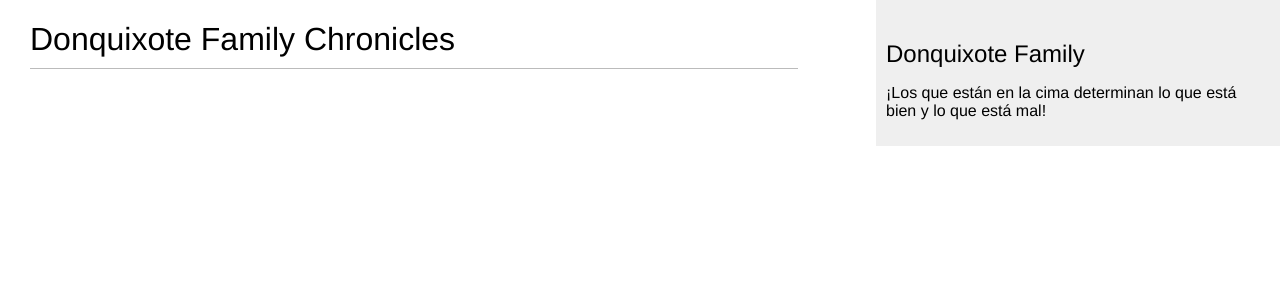
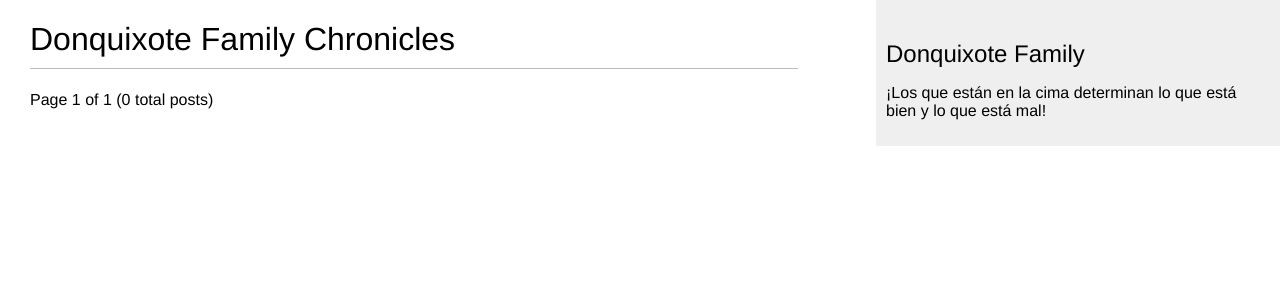
Before and after one commit to Cruz-coder310/donquixote_blog, a Django app: page /chronicles/ in a window 1280 px wide. Shown: the top 300 px of the page. Run offline with Django 5.2, Linux system fonts and the light colour scheme; data that the repository does not hold is empty.

Commit message:
feat(chronicles): add pagination to post list

```diff
--- a/chronicles/views.py
+++ b/chronicles/views.py
@@ -1,11 +1,23 @@
 from django.shortcuts import get_object_or_404, render
+from django.core.paginator import EmptyPage, PageNotAnInteger, Paginator
 
 from .models import Post
 
 
 def post_list(request):
-    posts = Post.published.all()
-    return render(request, "chronicles/post_list.html", {"posts": posts})
+    post_list = Post.published.all()
+    # Pagination with 3 post per page.
+    paginator = Paginator(post_list, 3)
+    page_num = request.GET.get("page", 1)
+
+    try:
+        page_obj = paginator.page(page_num)
+    except EmptyPage:
+        page_obj = paginator.page(paginator.num_pages)
+    except PageNotAnInteger:
+        page_obj = paginator.page(1)
+
+    return render(request, "chronicles/post_list.html", {"posts": page_obj})
 
 
 def post_detail(request, year, month, day, slug):
--- a/templates/chronicles/post_list.html
+++ b/templates/chronicles/post_list.html
@@ -13,4 +13,5 @@
             <div>{{ post.body|truncatewords:30|linebreaks }}</div>
         </article>
     {% endfor %}
+    {% include "pagination.html" with page=posts %}
 {% endblock content %}
--- /dev/null
+++ b/templates/pagination.html
@@ -0,0 +1,10 @@
+<div>
+    <span>
+        {% if page.has_previous %}<a href="?page={{ page.previous_page_number }}">&laquo; Previous</a>{% endif %}
+        <span>
+            Page {{ page.number }} of {{ page.paginator.num_pages }}
+            ({{ page.paginator.count }} total posts)
+        </span>
+        {% if page.has_next %}<a href="?page={{ page.next_page_number }}">Next &raquo;</a>{% endif %}
+    </span>
+</div>
```
Also changed, not shown: pyproject.toml (added, +7 -0 lines).
